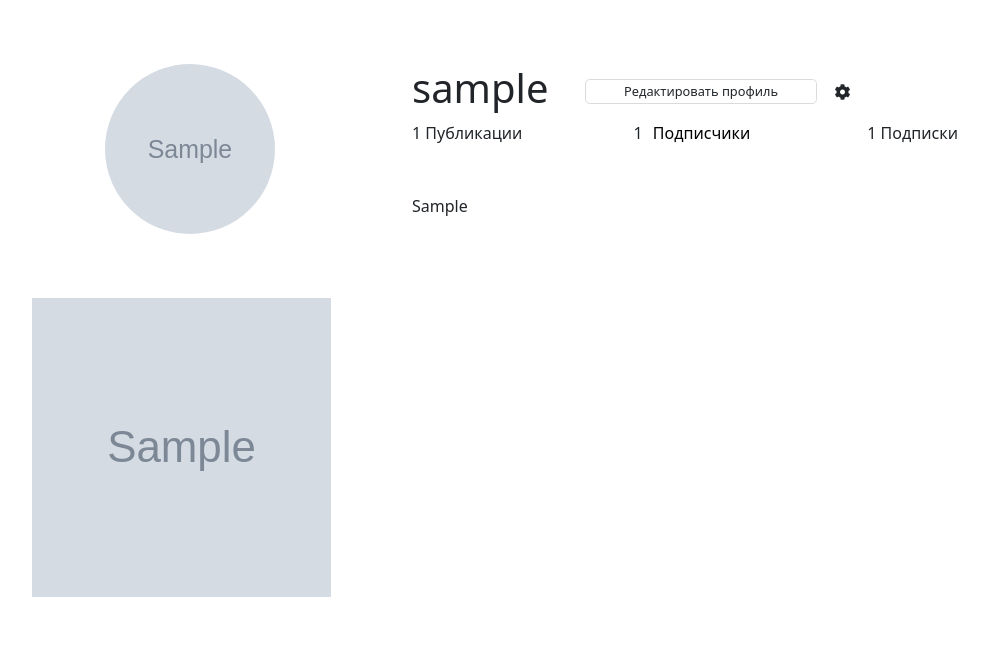
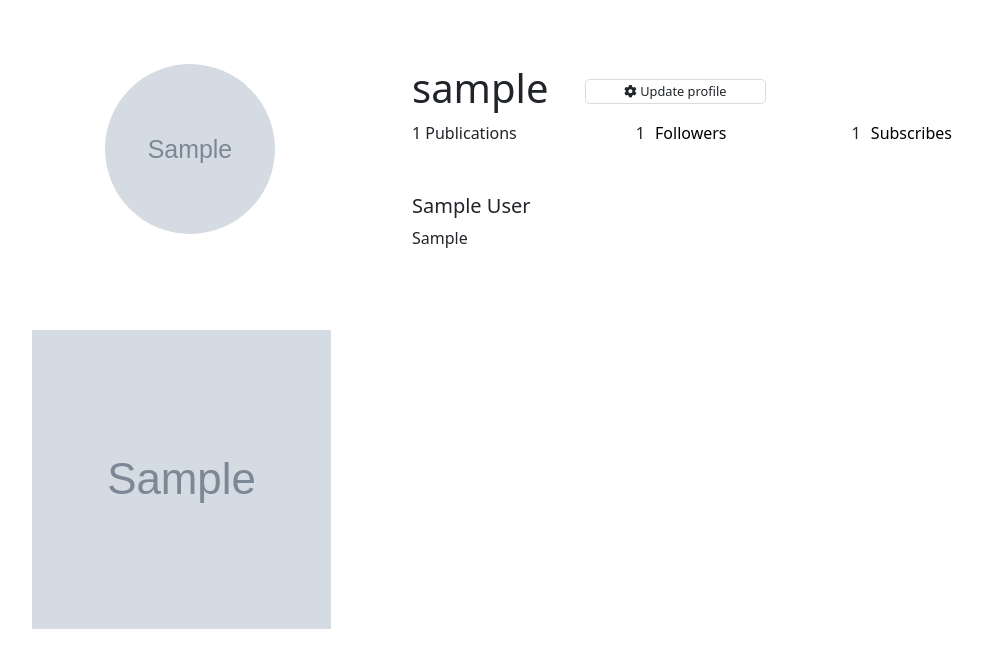
Before and after one commit to lidpwnz/instagram, a Django app: page /accounts/1/profile/ in a window 1280 px wide. Shown: the part 68-736 px from the top of the page, without its empty margins (78-1066 px from the left). Run offline with Django 3.2, Linux system fonts and the light colour scheme; a user stored in the database is signed in; tables that the repository leaves empty hold one stand-in row (values such as "Sample post"); grey boxes marked "Sample" are stand-in pictures; some libraries are stand-ins or nearby versions.

Commit message:
реализовал обновление данных пользователя и отображение подписок/подписчиков пользователя

```diff
--- a/accounts/models.py
+++ b/accounts/models.py
@@ -7,6 +7,9 @@ from django.conf import settings
 
 class Gender(models.Model):
     name = models.CharField(max_length=50)
+
+    def __str__(self):
+        return self.name
 
 
 class Profile(models.Model):
--- a/accounts/templates/registration/register.html
+++ b/accounts/templates/registration/register.html
@@ -2,12 +2,12 @@
 
 {% block content %}
     <div class="d-flex justify-content-center align-items-center flex-column my-5">
-        <h1 class="my-3">Register</h1>
-        <form action="{% url 'register' %}" method="post" enctype="multipart/form-data">
+        <h1 class="my-3">{{ title | default:'Register' }}</h1>
+        <form action="{{ request.get_full_path }}" method="post" enctype="multipart/form-data">
             {% csrf_token %}
             {% include 'partials/form.html' with form=form fields_only=True %}
             {% include 'partials/form.html' with form=profile_form fields_only=True %}
-            <button class="btn btn-success">REGISTER</button>
+            <button class="btn btn-success">{{ title | upper }}</button>
         </form>
 
     </div>
--- a/accounts/templates/user/profile.html
+++ b/accounts/templates/user/profile.html
@@ -111,10 +111,13 @@
             </div>
             <div class="profile-user-settings">
                 <h1 class="d-inline-block align-middle">{{ profile.user.username }}</h1>
-                <a class="btn profile-edit-btn" href="">Редактировать профиль</a>
-                <button class="btn profile-settings-btn" aria-label="profile settings"><i class="fas fa-cog"
-                                                                                          aria-hidden="true"></i>
-                </button>
+                {% if user == profile.user %}
+
+                    <a class="btn profile-edit-btn" href="{% url 'update_user' profile.user.pk %}">
+                        <i class="fas fa-cog" aria-hidden="true"></i> Update profile
+                    </a>
+
+                {% endif %}
                 <small>
                     {% if request.user.profile != profile and request.user.profile not in profile.followers.all %}
                         <form action="{% url 'subscribe' profile.user.id %}" method="post">
@@ -131,18 +134,27 @@
             </div>
 
             <div class="d-flex justify-content-between align-items-center w-50">
-                <div><span class="profile-stat-count">{{ profile.user.posts.count }}</span> Публикации</div>
-                <div><span class="profile-stat-count">{{ profile.followers.count }}</span> <input type="submit"
-                                                                                                  class="border-0 bg-white"
-                                                                                                  value="Подписчики"
-                                                                                                  id="show-followers-btn">
+                <div>
+                    <span>{{ profile.user.posts.count }}</span>
+                    Publications
                 </div>
-                <div><span class="profile-stat-count">{{ profile.subscribes.count }}</span> Подписки</div>
+                <div>
+                    <span>{{ profile.followers.count }}</span>
+                    <input type="submit" class="border-0 bg-white" value="Followers" id="showFollowersInput"
+                           data-bs-toggle="modal" data-bs-target="#showFollowersModal">
+                </div>
+                <div>
+                    <span>{{ profile.subscribes.count }}</span>
+                    <input type="submit" class="border-0 bg-white" value="Subscribes" id="showSubscribesInput"
+                           data-bs-toggle="modal" data-bs-target="#showSubscribesModal">
+                </div>
             </div>
 
-            {% include 'partials/show_followers.html' %}
+            {% include 'partials/show_subscribes.html' with modal_id='showFollowersModal' object_list=profile.followers.all modal_title='Followers' %}
+            {% include 'partials/show_subscribes.html' with modal_id='showSubscribesModal' object_list=profile.subscribes.all modal_title='Subscribes' %}
 
             <div class="mt-5 d-flex flex-column">
+                <h5>{{ profile.user.get_full_name }}</h5>
                 <p>
                     {{ profile.info }}
                 </p>
@@ -154,18 +166,14 @@
     <!-- End of container -->
 
     <main class="mt-5">
-
         <div class="container">
             <div class="row">
-
                 {% for post in profile.user.posts.all %}
                     <div class="col-4">
-                        <div class="gallery-item" tabindex="0">
-
-                            <a href="">
+                        <a href="{% url 'post_detail' post.pk %}">
+                            <div class="gallery-item" tabindex="0">
                                 <img src="{{ post.img.url }}"
                                      class="gallery-image" alt="">
-
                                 <div class="gallery-item-info">
 
                                     <ul class="px-0 py-0">
@@ -181,12 +189,12 @@
                                     </ul>
 
                                 </div>
-                            </a>
+                        </a>
 
-                        </div>
+                    </div>
                     </div>
                 {% endfor %}
-            </div>
+        </div>
         </div>
         <!-- End of gallery -->
 
@@ -196,9 +204,13 @@
 
     </main>
     <script>
-        let followersBtn = $('#show-followers-btn')
-        followersBtn.onclick(() => {
-            $('#show-followers-modal').show()
+
+        $('#showFollowersInput').click(function () {
+            $('#showFollowersModal').show()
+        })
+
+        $('#showSubscribesInput').click(function () {
+            $('#showSubscribesModal').show()
         })
 
     </script>
--- a/accounts/urls.py
+++ b/accounts/urls.py
@@ -1,5 +1,5 @@
 from django.urls import path, include
-from accounts.views import ProfileView, RegisterView, MyLoginView, ProfileSubscribeView, UnsubscribeView
+from accounts.views import ProfileView, RegisterView, MyLoginView, ProfileSubscribeView, UnsubscribeView, UpdateUser
 from django.contrib.auth import views
 
 
@@ -7,10 +7,10 @@ urlpatterns = [
     path('login/', MyLoginView.as_view(), name='login'),
     path('logout/', views.LogoutView.as_view(), name='logout'),
 
-    # path('', include('django.contrib.auth.urls')),
+    path('', include('django.contrib.auth.urls')),
     path('<int:pk>/profile/', ProfileView.as_view(), name='profile'),
     path('register/', RegisterView.as_view(), name='register'),
     path('<int:pk>/profile/subscribe', ProfileSubscribeView.as_view(), name='subscribe'),
     path('<int:pk>/profile/unsubscribe', UnsubscribeView.as_view(), name='unsubscribe'),
-
+    path('<int:pk>/update', UpdateUser.as_view(), name='update_user')
 ]
--- a/accounts/views.py
+++ b/accounts/views.py
@@ -1,16 +1,12 @@
-from abc import abstractmethod
-
 from django.contrib.auth import login
+from django.contrib.auth.mixins import UserPassesTestMixin
 from django.contrib.auth.models import User
 from django.contrib.auth.views import LoginView
-from django.core.exceptions import PermissionDenied
 from django.db.models import Q
-from django.shortcuts import get_object_or_404, redirect
 from django.urls import reverse_lazy
 from django.views import generic, View
 from django.views.generic import TemplateView
-
-from accounts.forms import UserRegisterForm, MyLoginForm, ProfileRegisterForm
+from accounts.forms import UserRegisterForm, MyLoginForm, ProfileRegisterForm, UserUpdateForm
 from accounts.helpers import SubscribeOperationsMixin
 from accounts.models import Profile
 
@@ -89,3 +85,21 @@
 class UnsubscribeView(SubscribeOperationsMixin, View):
     def action(self):
         self._current_profile_user.subscribes.remove(self._subscribe_to_user)
+
+
+class UpdateUser(UserPassesTestMixin, generic.UpdateView):
+    model = User
+    template_name = 'registration/register.html'
+    extra_context = {'title': 'Update'}
+    form_class = UserUpdateForm
+
+    def get_context_data(self, **kwargs):
+        profile = self.object.profile
+        kwargs['profile_form'] = ProfileRegisterForm(instance=profile)
+        return super(UpdateUser, self).get_context_data(**kwargs)
+
+    def test_func(self):
+        return self.request.user == self.get_object()
+
+    def get_success_url(self):
+        return reverse_lazy('profile', kwargs={'pk': self.object.pk})
--- a/instagram/views/post_views.py
+++ b/instagram/views/post_views.py
@@ -1,5 +1,5 @@
 from django.shortcuts import redirect, get_object_or_404
-from django.urls import reverse_lazy, reverse
+from django.urls import reverse_lazy
 from django.views import generic, View
 
 from instagram.forms.post_form import PostForm
@@ -46,7 +46,6 @@ class FeedView(generic.ListView):
                 continue
             for j in i.user.posts.all():
                 queryset.append(j)
-        print(queryset)
         return queryset
 
 
@@ -78,7 +77,7 @@ class AddLikeToPostView(generic.View):
     def post(self, request, *args, **kwargs):
         post = self.set_like()
         post.save()
-        return redirect('post_detail', pk=post.pk)
+        return redirect('post_detail', post_pk=post.pk)
 
 
 class AddCommentToPostView(generic.View):
--- a/templates/base.html
+++ b/templates/base.html
@@ -13,5 +13,6 @@
 
     {% endblock %}
 </div>
+<script src="https://cdn.jsdelivr.net/npm/bootstrap@5.0.0-beta2/dist/js/bootstrap.min.js" integrity="sha384-nsg8ua9HAw1y0W1btsyWgBklPnCUAFLuTMS2G72MMONqmOymq585AcH49TLBQObG" crossorigin="anonymous"></script>
 </body>
 </html>
--- a/templates/partials/navigation.html
+++ b/templates/partials/navigation.html
@@ -6,7 +6,7 @@
 <nav class="navbar navbar-expand-lg navbar-light bg-light">
     <div class="container">
         <div class="d-flex justify-content-between align-items-center row">
-            <a href="" class="col-4">
+            <a href="{% url 'feed' %}" class="col-4">
                 <img class="nav-logo"
                      src="https://upload.wikimedia.org/wikipedia/commons/thumb/2/2a/Instagram_logo.svg/1200px-Instagram_logo.svg.png"
                      alt="Instagram">
--- a/templates/partials/show_followers.html
+++ /dev/null
@@ -1,14 +0,0 @@
-{% extends 'partials/base_modal.html' %}
-
-{% block title %}
-    Followers
-{% endblock %}
-
-{% block content %}
-    {% for follower in profile.user.followers.all %}
-        <tr>
-            <th scope="row">{{ forloop.counter }}</th>
-            <td>{{ follower.user.username }}</td>
-        </tr>
-    {% endfor %}
-{% endblock %}
--- a/templates/partials/base_modal.html
+++ b/templates/partials/show_subscribes.html
@@ -1,11 +1,9 @@
-<div class="modal fade" id="show-followers-modal" tabindex="-1" aria-labelledby="exampleModalLabel" aria-hidden="true">
+<div class="modal fade" id="{{ modal_id }}" tabindex="-1" aria-labelledby="exampleModalLabel" aria-hidden="true">
     <div class="modal-dialog">
         <div class="modal-content">
             <div class="modal-header">
                 <h5 class="modal-title" id="exampleModalLabel">
-                    {% block title %}
-
-                    {% endblock %}
+                    {{ modal_title }}
                 </h5>
                 <button type="button" class="btn-close" data-bs-dismiss="modal" aria-label="Close"></button>
             </div>
@@ -15,12 +13,17 @@
                     <tr>
                         <th scope="col">#</th>
                         <th scope="col">Username</th>
+                        <th scope="col">Profile Link</th>
                     </tr>
                     </thead>
                     <tbody>
-                    {% block content %}
-
-                    {% endblock %}
+                    {% for object in object_list %}
+                        <tr>
+                            <th scope="row">{{ forloop.counter }}</th>
+                            <td>{{ object.user.username }}</td>
+                            <td><a href="{% url 'profile' object.pk %}">Profile</a></td>
+                        </tr>
+                    {% endfor %}
                     </tbody>
                 </table>
             </div>
```
Also changed, not shown: accounts/forms.py (+13 -8 lines), templates/posts/feed.html (+3 -4 lines).
